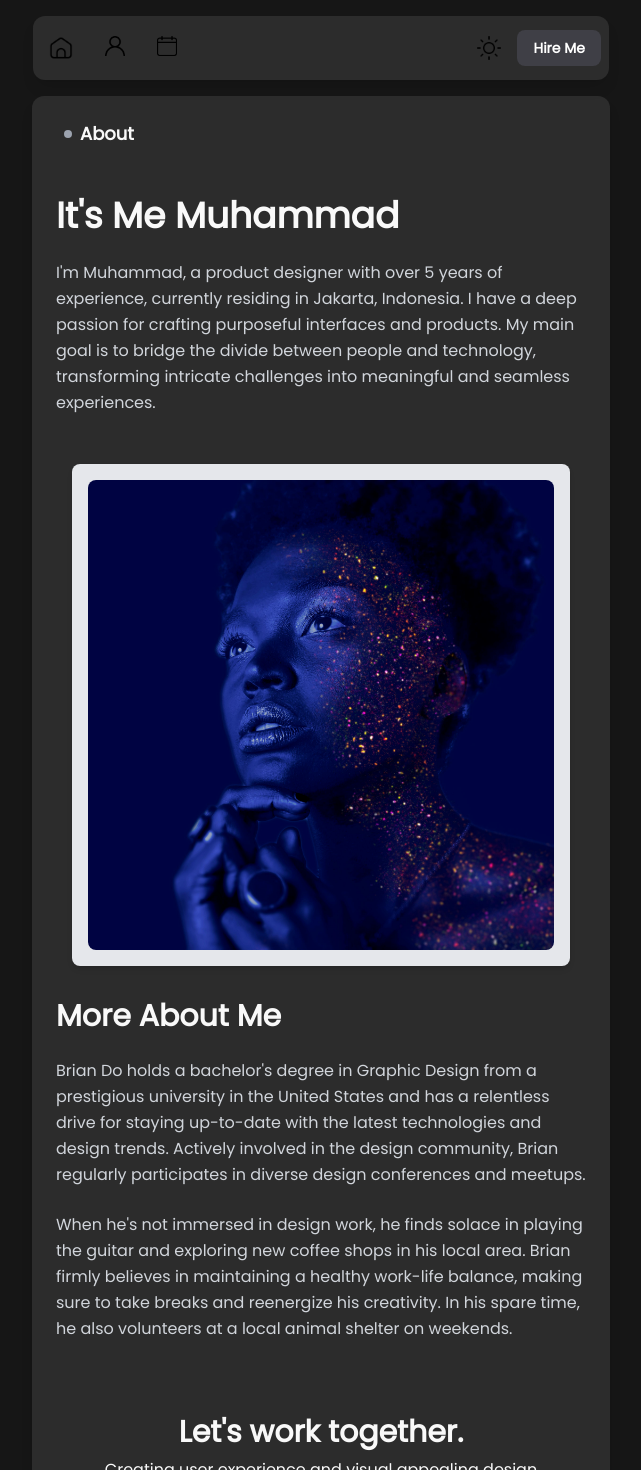
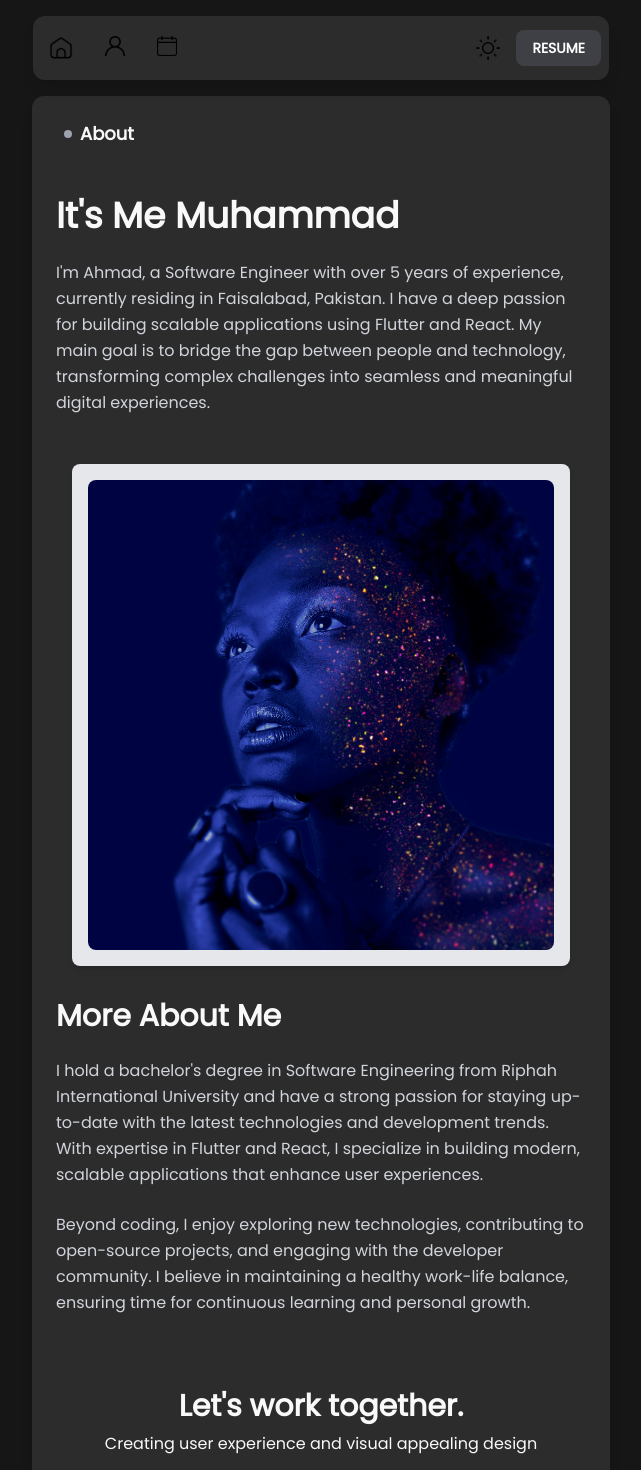
Before and after one commit to MuhammadAhmad338/MyOwnPortfolio, a Next.js app: page /about in a window 1280 px wide. Shown: the top 1470 px of the page, without its empty margins (319-960 px from the left). Built offline with nearby package versions, Linux system fonts and the light colour scheme.

Commit message:
latest commits

```diff
--- a/app/about/page.tsx
+++ b/app/about/page.tsx
@@ -44,7 +44,7 @@ const About: FC = () => {
             <div className="flex flex-col space-y-6 px-4 mb-8 pb-4">
                 <h1 className="text-4xl font-bold transition-all duration-500">It's Me Muhammad</h1>
                 <p className={`${darkMode ? 'text-gray-300' : 'text-gray-600'} leading-relaxed transition-all duration-500`}>
-                    I'm Muhammad, a product designer with over 5 years of experience, currently residing in Jakarta, Indonesia. I have a deep passion for crafting purposeful interfaces and products. My main goal is to bridge the divide between people and technology, transforming intricate challenges into meaningful and seamless experiences.
+                I'm Ahmad, a Software Engineer with over 5 years of experience, currently residing in Faisalabad, Pakistan. I have a deep passion for building scalable applications using Flutter and React. My main goal is to bridge the gap between people and technology, transforming complex challenges into seamless and meaningful digital experiences.
                 </p>
             </div>
 
@@ -63,11 +63,11 @@ const About: FC = () => {
                 <h2 className="text-3xl font-bold transition-all duration-500">More About Me</h2>
 
                 <p className={`${darkMode ? 'text-gray-300' : 'text-gray-600'} leading-relaxed transition-all duration-500`}>
-                    Brian Do holds a bachelor's degree in Graphic Design from a prestigious university in the United States and has a relentless drive for staying up-to-date with the latest technologies and design trends. Actively involved in the design community, Brian regularly participates in diverse design conferences and meetups.
+                I hold a bachelor's degree in Software Engineering from Riphah International University and have a strong passion for staying up-to-date with the latest technologies and development trends. With expertise in Flutter and React, I specialize in building modern, scalable applications that enhance user experiences.
                 </p>
 
                 <p className={`${darkMode ? 'text-gray-300' : 'text-gray-600'} leading-relaxed transition-all duration-500`}>
-                    When he's not immersed in design work, he finds solace in playing the guitar and exploring new coffee shops in his local area. Brian firmly believes in maintaining a healthy work-life balance, making sure to take breaks and reenergize his creativity. In his spare time, he also volunteers at a local animal shelter on weekends.
+                Beyond coding, I enjoy exploring new technologies, contributing to open-source projects, and engaging with the developer community. I believe in maintaining a healthy work-life balance, ensuring time for continuous learning and personal growth.
                 </p>
             </div>
 
--- a/app/components/Header.tsx
+++ b/app/components/Header.tsx
@@ -1,21 +1,36 @@
 'use client'
 import Link from 'next/link';
 import Image from 'next/image';
-import React, { FC } from 'react';
 import home from '../../public/home.png';
+import React, { FC, useState } from 'react';
 import profile from '../../public/profile.png';
-import lightmode from '../../public/lightmode.png';
 import darkmode from '../../public/darkmode.png';
 import calendar from '../../public/calendar.png';
+import lightmode from '../../public/lightmode.png';
 import { toggleDarkMode } from '../Slices/themeSlice';
 import { useSelector, useDispatch } from 'react-redux';
 
 const NavBar: FC = () => {
   const darkMode = useSelector((state: any) => state.theme.darkMode);
+  const [isDownloading, setIsDownloading] = useState(false);
   const dispatch = useDispatch();
 
   const handleToggleTheme = () => {
     dispatch(toggleDarkMode());
+  };
+
+  const handleDownloadCV = () => {
+    setIsDownloading(true);
+    // Create a link element
+    const link = document.createElement('a');
+    link.href = '/ahmad_resume.pdf'; // Place your CV in the public folder with this name
+    link.download = 'ahmad_resume.pdf';
+    // Append to body, click and remove
+    document.body.appendChild(link);
+    link.click();
+    document.body.removeChild(link);
+
+    setIsDownloading(false);
   };
 
   return (
@@ -27,21 +42,21 @@ const NavBar: FC = () => {
             {/* Home icon */}
             <Link href="/">
               <button className={`p-2 rounded-full transition-colors duration-200 ${darkMode ? 'text-white hover:bg-zinc-700' : 'text-gray-800 hover:bg-gray-200'} focus:outline-none`}>
-              <Image src={home} alt="Home" width={24} height={24} />
+                <Image src={home} alt="Home" width={24} height={24} />
               </button>
             </Link>
 
             {/* Profile icon */}
             <Link href='/about'>
               <button className={`p-2 rounded-full transition-colors duration-200 ${darkMode ? 'text-white hover:bg-zinc-700' : 'text-gray-800 hover:bg-gray-200'} focus:outline-none`}>
-              <Image src={profile} alt="Profile" width={20} height={20} />
+                <Image src={profile} alt="Profile" width={20} height={20} />
               </button>
             </Link>
 
             {/* Calendar icon */}
             <Link href='/projects'>
               <button className={`p-2 rounded-full transition-colors duration-200 ${darkMode ? 'text-white hover:bg-zinc-700' : 'text-gray-800 hover:bg-gray-200'} focus:outline-none`}>
-              <Image src={calendar} alt="Calendar" width={20} height={20} />
+                <Image src={calendar} alt="Calendar" width={20} height={20} />
               </button>
             </Link>
           </div>
@@ -61,11 +76,9 @@ const NavBar: FC = () => {
             </button>
 
             {/* Hire Me button */}
-            <Link href='/contact'>
-              <button className={`${darkMode ? 'bg-zinc-700 hover:bg-zinc-600' : 'bg-gray-200 hover:bg-gray-300'} ${darkMode ? 'text-white' : 'text-gray-800'} px-4 py-2 rounded-lg flex items-center space-x-2 focus:outline-none transition-colors duration-200`}>
-                <span className="font-bold text-sm">Hire Me</span>
-              </button>
-            </Link>
+            <button onClick={handleDownloadCV} disabled={isDownloading} className={`${darkMode ? 'bg-zinc-700 hover:bg-zinc-600' : 'bg-gray-200 hover:bg-gray-300'} ${darkMode ? 'text-white' : 'text-gray-800'} px-4 py-2 rounded-lg flex items-center space-x-2 focus:outline-none transition-colors duration-200`}>
+              <span className="font-bold text-sm">{isDownloading ? 'Downloading...' : 'RESUME'}</span>
+            </button>
 
           </div>
         </nav>
--- a/app/layout.tsx
+++ b/app/layout.tsx
@@ -1,4 +1,4 @@
-import "./globals.css";
+import "./globals.css"
 import type { Metadata } from "next";
 import NavBar from "./components/Header";
 import { Poppins } from "next/font/google";
--- a/app/page.tsx
+++ b/app/page.tsx
@@ -1,7 +1,7 @@
 'use client'
 import Link from 'next/link';
 import Image from 'next/image';
-import man from '../public/man.png';
+import ahmad from '../public/ahmad.jpg';
 import { useSelector } from 'react-redux';
 import React, { FC, useEffect, useState } from 'react';
 import { useRouter } from 'next/navigation';
@@ -54,9 +54,9 @@ const Home: FC = () => {
 
                 <div className="flex flex-col md:flex-row justify-between items-center mb-6">
                     <div className="w-full md:w-1/2 mb-4 md:mb-0">
-                        <h2 className="text-2xl font-bold mb-4 text-center sm:text-center">I AM MUHAMMAD</h2>
+                        <h2 className="text-2xl font-bold mb-4 text-center sm:text-center">I AM AHMAD</h2>
                         <p className="text-md text-center sm:text-center">
-                            Product designer from Jakarta, ID. Currently designing at Rectangle.
+                        Software engineer from Faisalabad, PK. Currently developing applications.
                         </p>
                     </div>
                     <div className="w-full md:w-1/2 flex justify-center">
@@ -64,7 +64,7 @@ const Home: FC = () => {
                             {/* Circular progress indicator */}
                             <div className="w-40 h-40 rounded-full overflow-hidden border-4 border-gray-200 flex items-center justify-center bg-gray-100">
                                 <Image
-                                    src={man}
+                                    src={ahmad}
                                     alt="Profile"
                                     width={140}
                                     height={140}
```
Also changed, not shown: public/ahmad.jpg (added), 1 other file (tests, documents, lock files or other folders).
